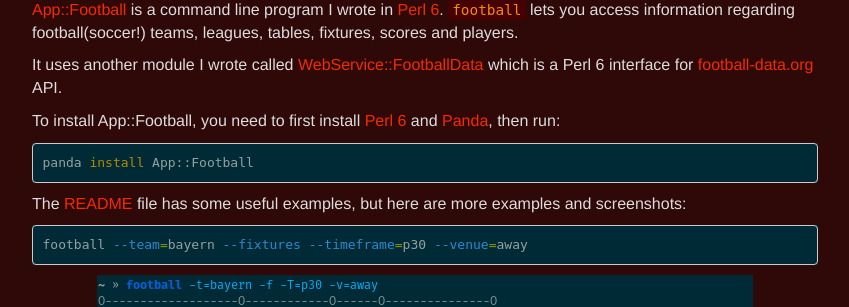
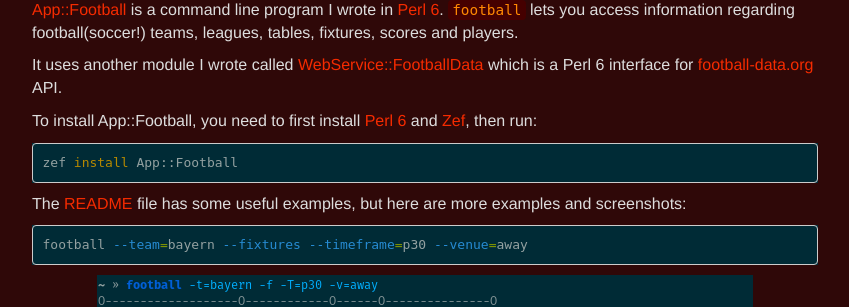
Before and after one commit to CIAvash/ciavash.github.io, a Jekyll site: the page built from _posts/2016-05-12-new-project-get-soccer-information-in-your-terminal-with-football.md, in a window 1280 px wide. Shown: the part 577-884 px from the top of the page, without its empty margins (215-1064 px from the left). Built offline with Jekyll 4.4.1, drawn with Linux system fonts in a browser that asks for light colours.

Commit message:
Change panda to zef

````diff
--- a/_posts/2016-05-12-new-project-get-soccer-information-in-your-terminal-with-football.md
+++ b/_posts/2016-05-12-new-project-get-soccer-information-in-your-terminal-with-football.md
@@ -12,10 +12,10 @@
 [football-data.org](http://football-data.org) API.
 
 To install App::Football, you need to first install [Perl 6](https://perl6.org/downloads/)
-and [Panda](https://github.com/tadzik/panda), then run:
+and [Zef](https://github.com/ugexe/zef), then run:
 
 ```bash
-panda install App::Football
+zef install App::Football
 ```
 
 The [README](https://gitlab.com/CIAvash/App-Football/blob/master/README.md) file has some useful examples,
````
